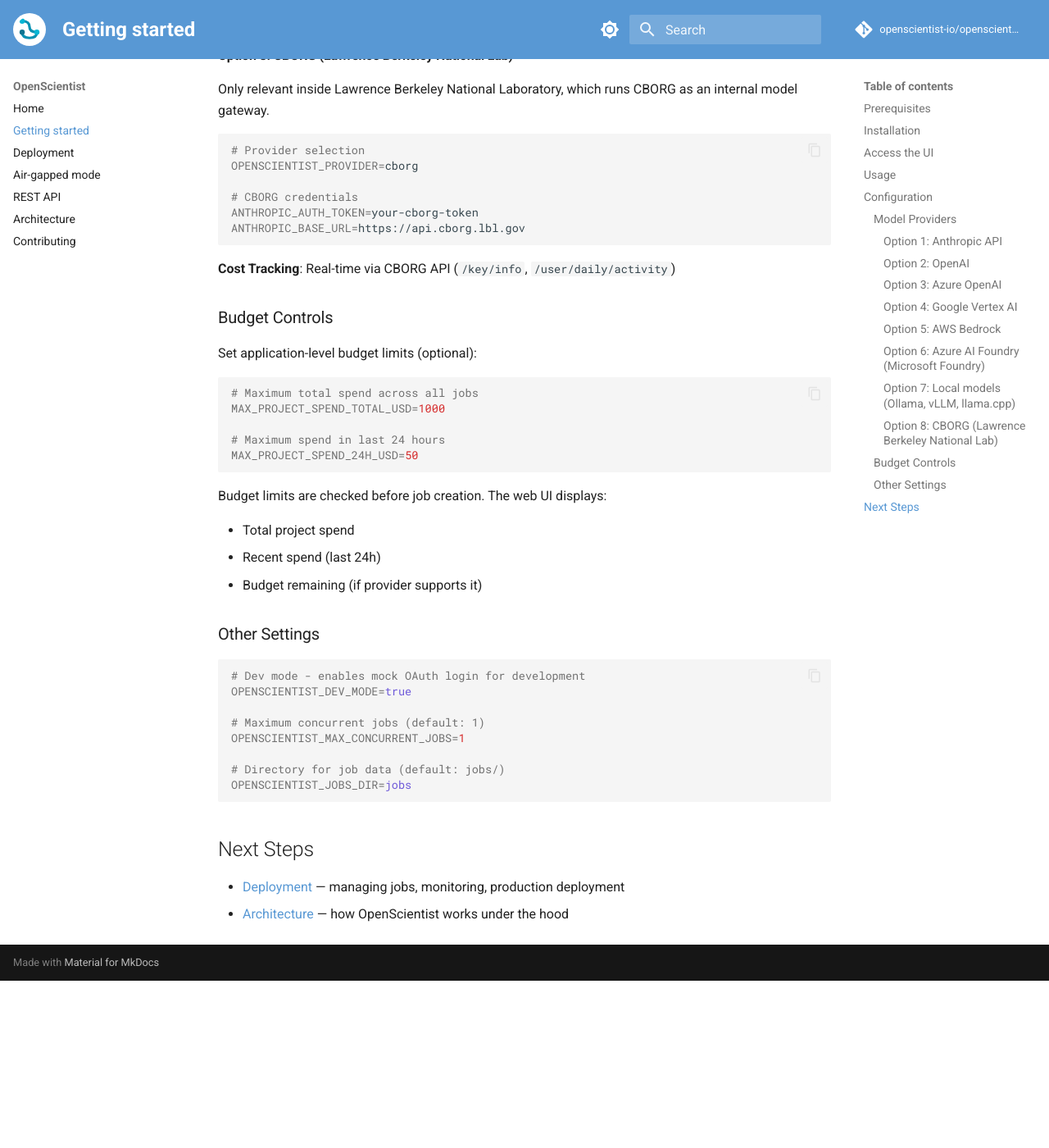
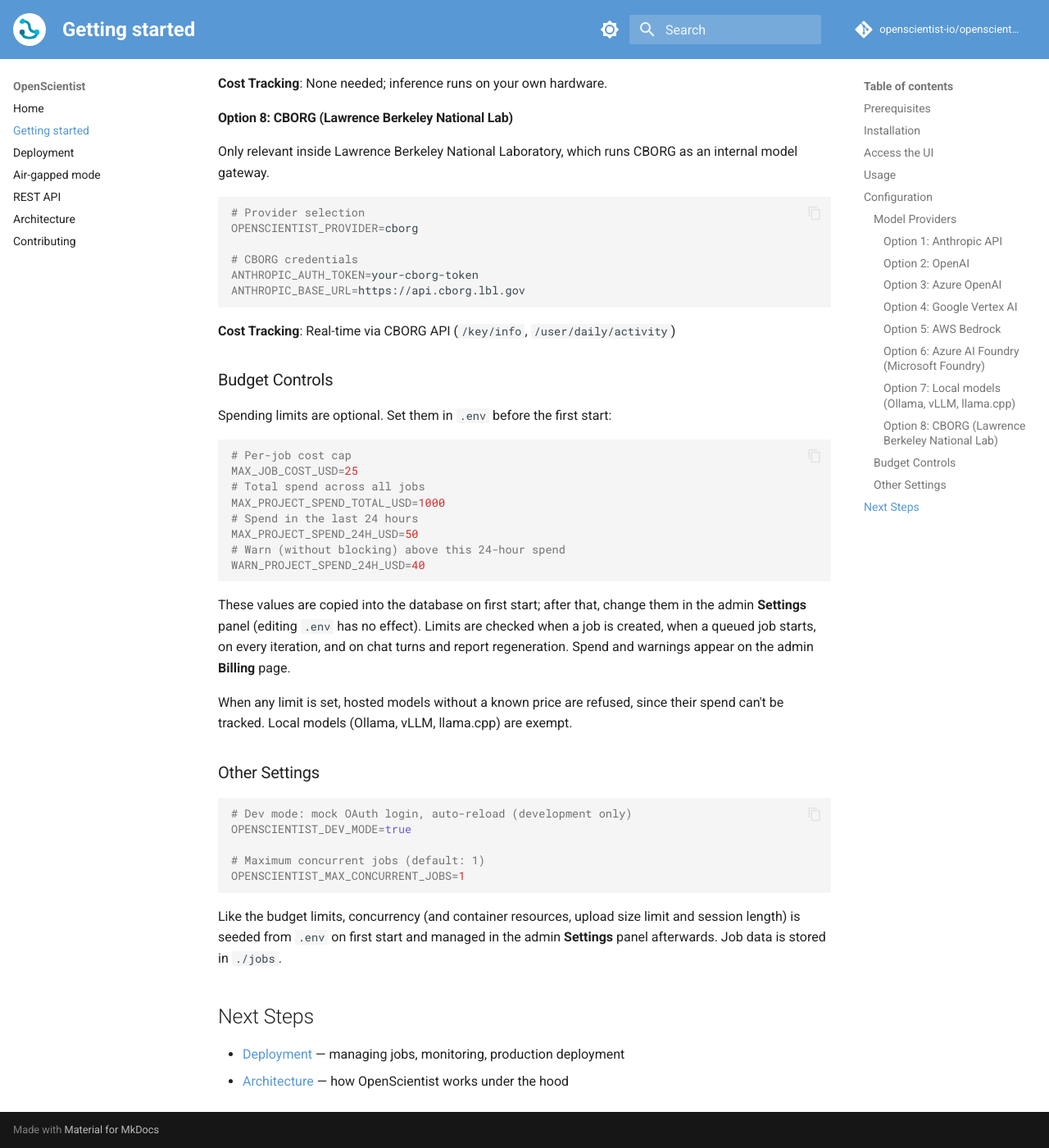
Before and after one commit to openscientist-io/openscientist-docs, an MkDocs documentation site: the page built from docs/getting-started.md, in a window 1280 px wide and 1400 px high, scrolled down 4450 px. Shown: the whole window at 82% size. Built offline with MkDocs 1.6.1 and Material for MkDocs 9.7.7, drawn with Linux system fonts in a browser that asks for light colours; comment, search, counter and statistics services are not loaded; before the commit the page ends 5646 px from its top, so only the background shows below that; some of the changed text lies outside the part shown.

Commit message:
Correct the configuration section: Vertex credentials, Foundry cost, budget limits
Co-Authored-By: Claude Opus 5.5 <noreply@anthropic.com>

````diff
--- a/docs/getting-started.md
+++ b/docs/getting-started.md
@@ -107,7 +107,8 @@ OPENSCIENTIST_PROVIDER=vertex
 
 # Vertex AI configuration
 ANTHROPIC_VERTEX_PROJECT_ID=your-gcp-project
-GOOGLE_APPLICATION_CREDENTIALS=/path/to/service-account.json
+# Host path to the service-account key; Docker mounts it into the containers
+GCP_CREDENTIALS_FILE=/path/to/service-account.json
 CLOUD_ML_REGION=us-east5
 VERTEX_REGION_CLAUDE_4_5_SONNET=us-east5
 VERTEX_REGION_CLAUDE_4_5_HAIKU=us-east5
@@ -237,34 +241,34 @@ ANTHROPIC_BASE_URL=https://api.cborg.lbl.gov
 
 ### Budget Controls
 
-Set application-level budget limits (optional):
+Spending limits are optional. Set them in `.env` before the first start:
 
 ```bash
-# Maximum total spend across all jobs
+# Per-job cost cap
+MAX_JOB_COST_USD=25
+# Total spend across all jobs
 MAX_PROJECT_SPEND_TOTAL_USD=1000
-
-# Maximum spend in last 24 hours
+# Spend in the last 24 hours
 MAX_PROJECT_SPEND_24H_USD=50
+# Warn (without blocking) above this 24-hour spend
+WARN_PROJECT_SPEND_24H_USD=40
 ```
 
-Budget limits are checked before job creation. The web UI displays:
+These values are copied into the database on first start; after that, change them in the admin **Settings** panel (editing `.env` has no effect). Limits are checked when a job is created, when a queued job starts, on every iteration, and on chat turns and report regeneration. Spend and warnings appear on the admin **Billing** page.
 
-- Total project spend
-- Recent spend (last 24h)
-- Budget remaining (if provider supports it)
+When any limit is set, hosted models without a known price are refused, since their spend can't be tracked. Local models (Ollama, vLLM, llama.cpp) are exempt.
 
 ### Other Settings
 
 ```bash
-# Dev mode - enables mock OAuth login for development
+# Dev mode: mock OAuth login, auto-reload (development only)
 OPENSCIENTIST_DEV_MODE=true
 
 # Maximum concurrent jobs (default: 1)
 OPENSCIENTIST_MAX_CONCURRENT_JOBS=1
+```
 
-# Directory for job data (default: jobs/)
-OPENSCIENTIST_JOBS_DIR=jobs
-```
+Like the budget limits, concurrency (and container resources, upload size limit and session length) is seeded from `.env` on first start and managed in the admin **Settings** panel afterwards. Job data is stored in `./jobs`.
 
 ## Next Steps
 
````
Also changed, not shown: other parts of docs/getting-started.md (+4 -1 lines).
